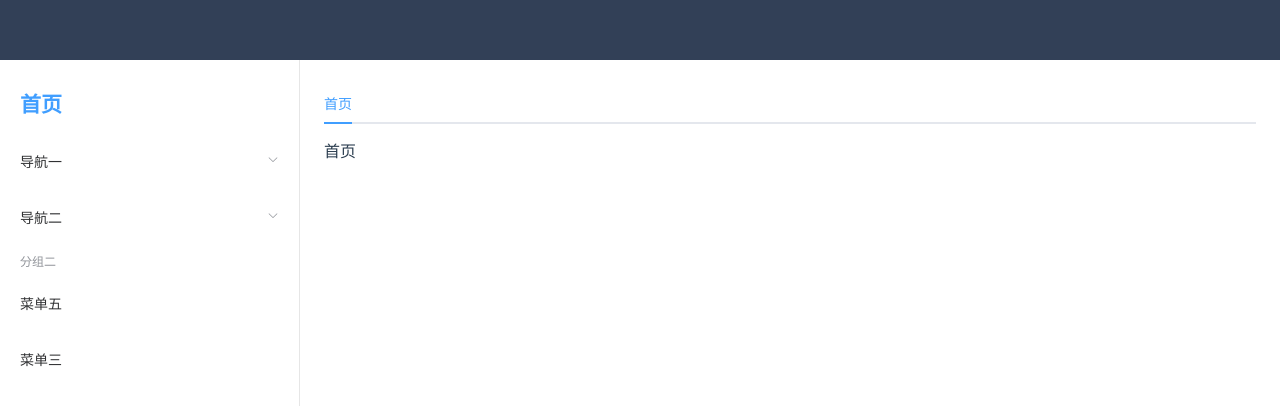
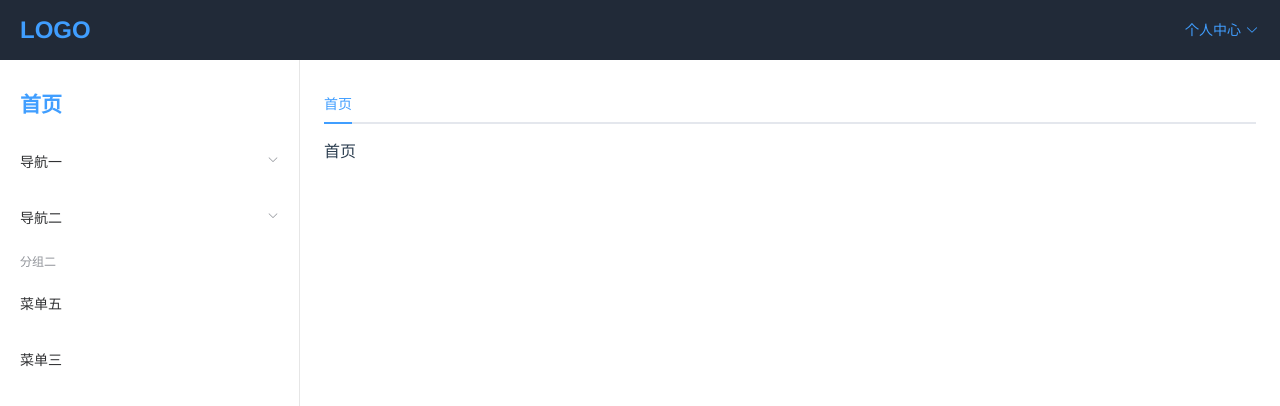
Before and after one commit to huanent/vue-quickstart, a Vue app: page /#/adminhome in a window 1280 px wide. Shown: the top 406 px of the page. Built offline with nearby package versions, Linux system fonts and the light colour scheme.

Commit message:
微调顶栏

```diff
--- a/src/components/AdminHome.vue
+++ b/src/components/AdminHome.vue
@@ -45,7 +45,7 @@
   height: 100%;
 }
 .el-header {
-  background-color: #324057;
+  background-color: #212a38
 }
 .el-aside {
   height: 100%;
--- a/src/components/AdminHome/TopBar.vue
+++ b/src/components/AdminHome/TopBar.vue
@@ -1,5 +1,18 @@
 <template>
   <div class="top-bar">
+    <div class="logo">
+      <h1>LOGO</h1>
+    </div>
+    <div class="setting-btn">
+      <el-popover
+        ref="setting-btn-popover"
+        placement="bottom"
+        trigger="hover">
+        <el-button type="text" class='setting-popover-item'>修改密码</el-button>
+        <el-button type="text" class='setting-popover-item'>退出</el-button>
+      </el-popover>
+      <el-button type="text" v-popover:setting-btn-popover>个人中心 <i class="el-icon-arrow-down"/></el-button>
+    </div>
   </div>
 </template>
 
@@ -9,7 +22,24 @@
 
 <style scoped>
 .top-bar {
-  color: aliceblue;
   height: 100%;
 }
+
+.logo {
+  height: 100%;
+  float: left;
+  color: #409eff;
+  display: flex;
+  align-items: center;
+}
+
+.setting-btn {
+  height: 100%;
+  float: right;
+  display: flex;
+  align-items: center;
+}
+.setting-popover-item {
+  display: block;
+}
 </style>
--- a/src/components/NotFound.vue
+++ /dev/null
@@ -1,11 +0,0 @@
-<template>
-  <h1>未找到指定页面</h1>
-</template>
-
-<script>
-export default {};
-</script>
-
-<style>
-
-</style>
```
